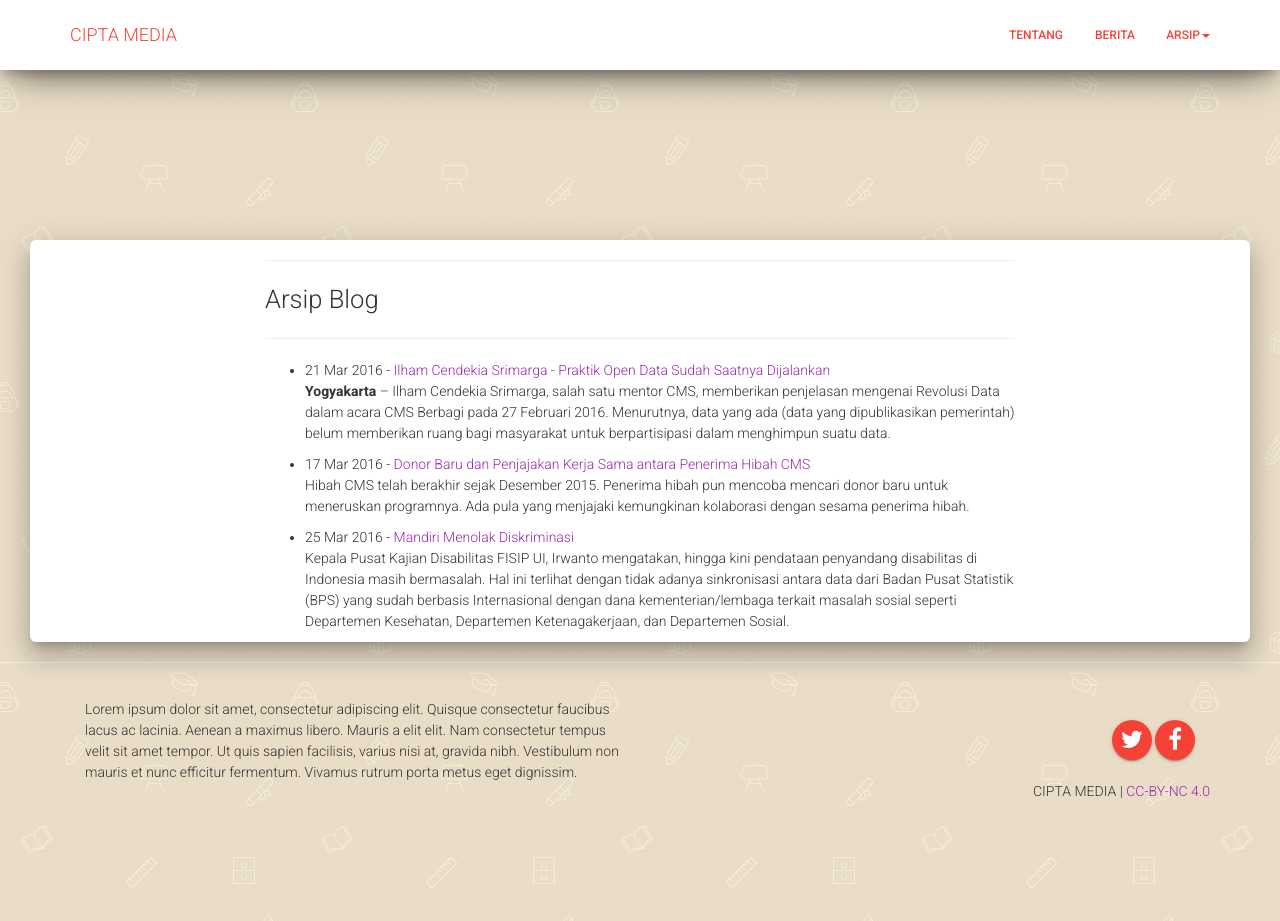
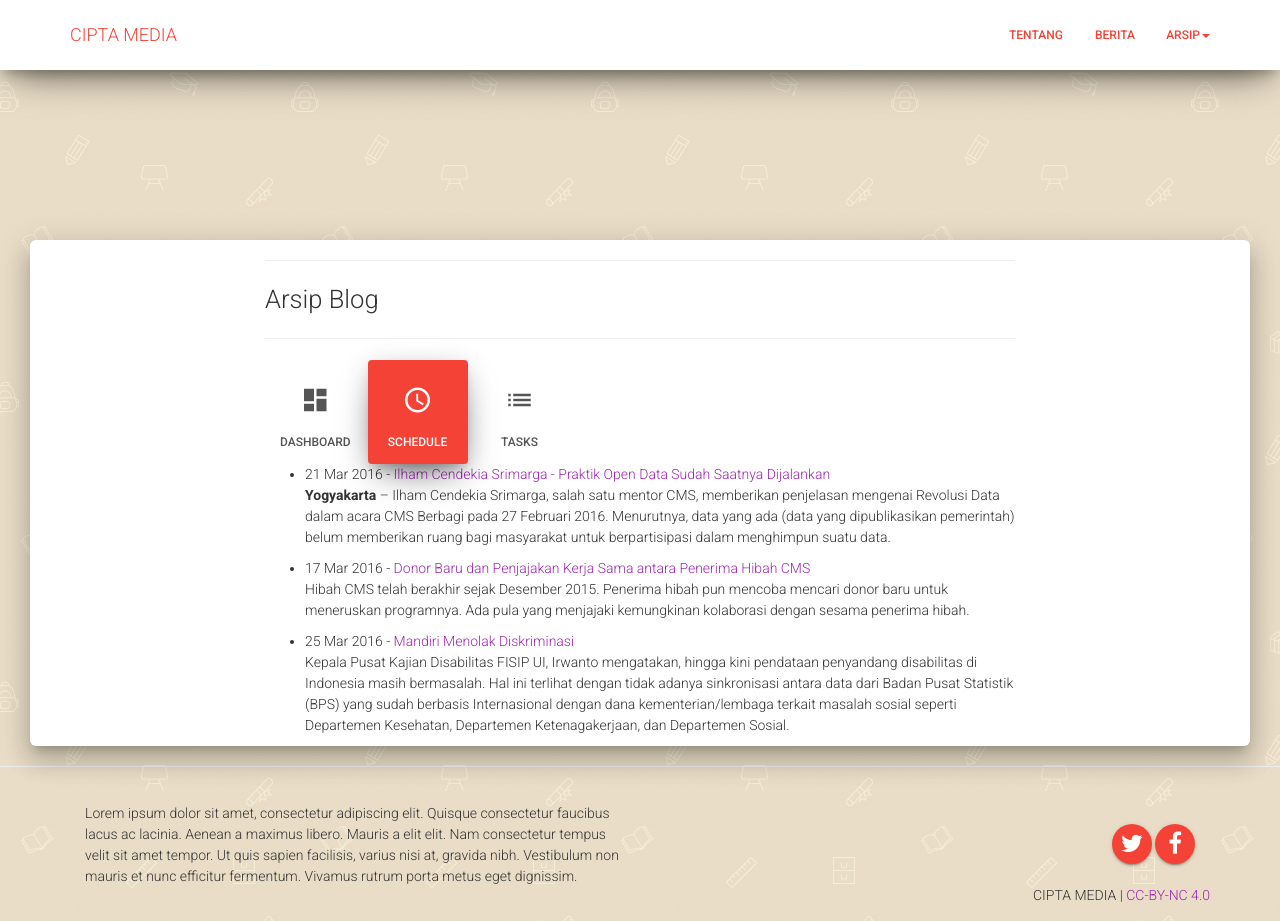
Before and after one commit to riouwa/ciptamedia.github.io, a Jekyll site: the page built from blog.md, in a window 1280 px wide and 921 px high. Built offline with Jekyll 4.4.1, drawn with Linux system fonts in a browser that asks for light colours; nearby versions of some CDN libraries.

Commit message:
Update blog.md

```diff
--- a/blog.md
+++ b/blog.md
@@ -4,6 +4,27 @@ layout: main
 
 ### Arsip Blog
 ---
+
+<ul class="nav nav-pills nav-pills-danger" role="tablist">
+	<li>
+		<a href="#dashboard" role="tab" data-toggle="tab">
+			<i class="material-icons">dashboard</i>
+			Dashboard
+		</a>
+	</li>
+	<li class="active">
+		<a href="#schedule" role="tab" data-toggle="tab">
+			<i class="material-icons">schedule</i>
+			Schedule
+		</a>
+	</li>
+	<li>
+		<a href="#tasks" role="tab" data-toggle="tab">
+			<i class="material-icons">list</i>
+			Tasks
+		</a>
+	</li>
+</ul>
 
 <ul>
   {% for post in site.categories.Berita %}
```
